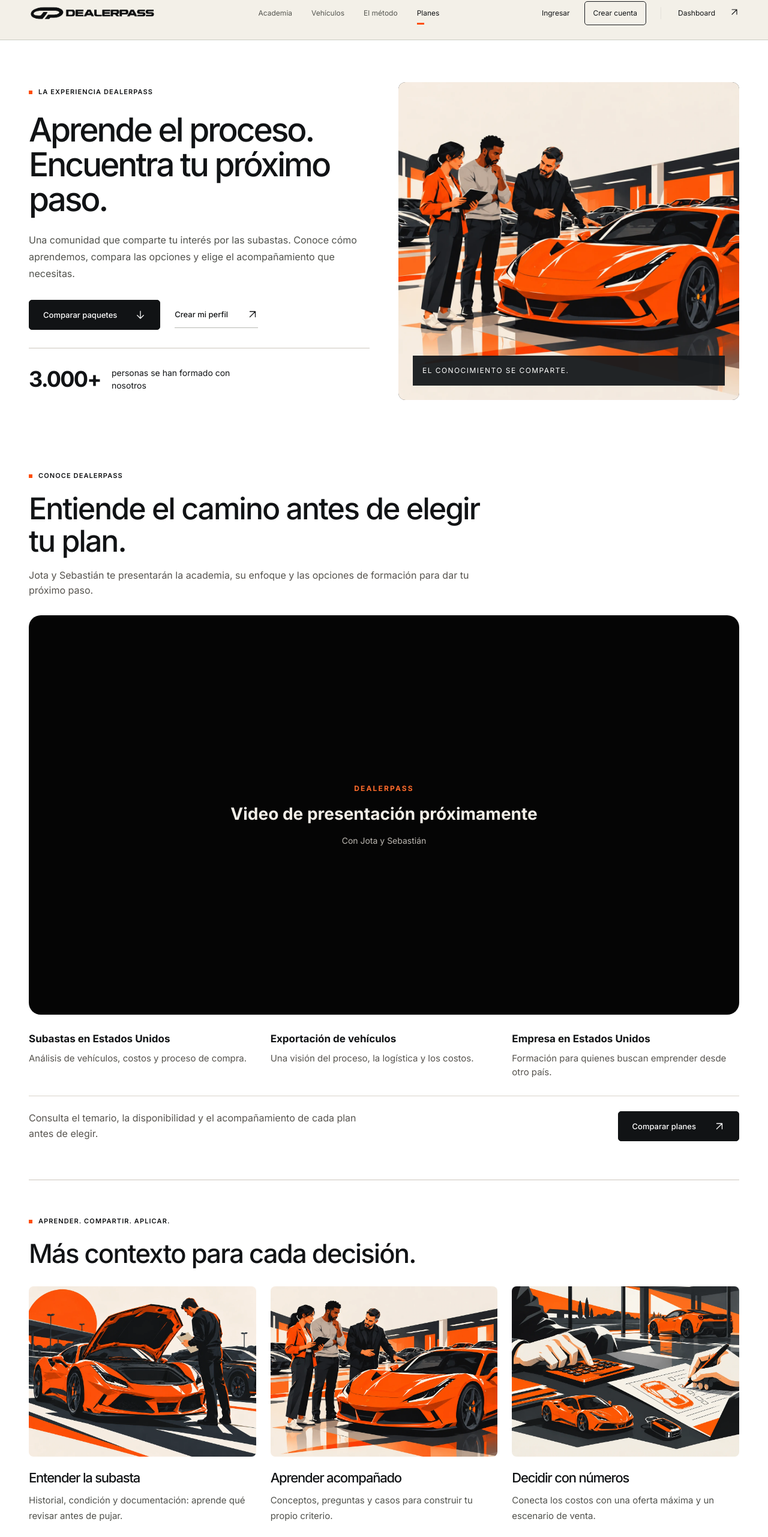
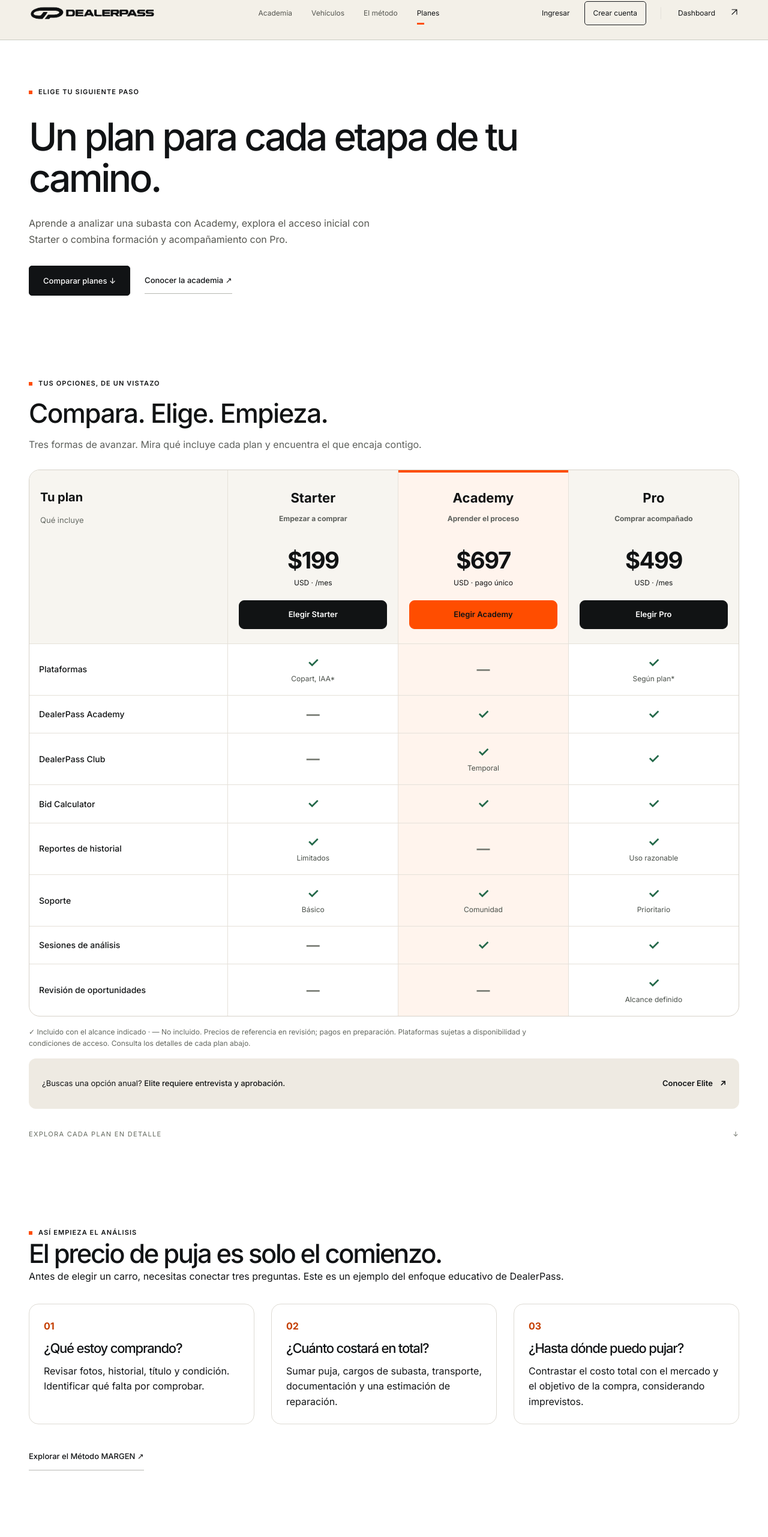
Before and after one commit to dealerpasss-jpg/PAGINA-WEB-LANDING-, a Next.js app: page /planes in a window 1280 px wide. Shown: the part 22-2585 px from the top of the page at 60% size. Built offline with nearby package versions, Linux system fonts and the light colour scheme.

Commit message:
Clarify plan selection journey and focus Academy sales page

```diff
--- a/app/academy/page.tsx
+++ b/app/academy/page.tsx
@@ -1,25 +1,32 @@
+import type { Metadata } from "next";
+import Link from "next/link";
 import AcademyPresentation from "@/components/AcademyPresentation";
-import type { Metadata } from "next";
-import { PageIntro, PrivateCTA } from "@/components/BrandSections";
+import { PageIntro } from "@/components/BrandSections";
 import AcademySection from "@/components/AcademySection";
 import Instructors from "@/components/Instructors";
-export const metadata: Metadata = {
-  title: "Academia | DealerPass",
-  description:
-    "Una ruta de formación en español para comprender las subastas de vehículos.",
-};
+import FAQ from "@/components/FAQ";
+import { LearningPreview, PurchaseGuide, SalesClose } from "@/components/SalesJourney";
+import { plans } from "@/data/plans";
+export const metadata: Metadata = { title: "Academia | DealerPass", description: "Conoce el temario, los instructores y lo que incluye DealerPass Academy." };
 export default function AcademyPage() {
-  return (
-    <>
-      <PageIntro
-        label="DEALERPASS ACADEMY"
-        title="Aprender cambia tu forma de comprar."
-        description="Conecta cada etapa del negocio automotriz. Del primer análisis a una decisión con números, contexto y criterio."
-      />
-      <AcademyPresentation />
-      <Instructors />
-      <AcademySection />
-      <PrivateCTA />
-    </>
-  );
+  const academy = plans.find(plan => plan.id === "academy")!;
+  return <>
+    <PageIntro label="DEALERPASS ACADEMY" title="Aprende a mirar más allá del precio de un carro." description="Una formación en español para conectar historial, condición, costos y comercialización antes de tomar una decisión." />
+    <div className="wrap plans-actions"><a className="button" href="#academy-oferta">Ver qué incluye Academy ↓</a><a className="text-link" href="#temario">Explorar el temario</a></div>
+    <AcademyPresentation />
+    <LearningPreview />
+    <div id="temario"><AcademySection /></div>
+    <Instructors />
+    <section className="section wrap sales-offer" id="academy-oferta">
+      <span className="kicker"><i /> TU FORMACIÓN</span><h2>Esto incluye DealerPass Academy.</h2>
+      <p>{academy.tagline}</p><ul className="editorial-list">{academy.features.map(feature => <li key={feature}>{feature}</li>)}</ul>
+      <p className="sales-price">{academy.price} <span>· {academy.priceSuffix}</span></p>
+      <p>Academy prioriza la formación. No incluye acceso a plataformas de subastas. La duración del acceso, la comunidad y el calendario de sesiones se confirmarán antes de habilitar la compra.</p>
+      <p className="pricing-note">Precio de referencia en revisión. Los pagos permanecen en preparación. Crear tu cuenta no activa una membresía.</p>
+      <div className="plans-actions"><Link className="button" href="/mi-cuenta?plan=academy">Elegir Academy →</Link><Link className="text-link" href="/planes#comparar">Comparar con Starter y Pro</Link></div>
+    </section>
+    <PurchaseGuide />
+    <FAQ compact />
+    <SalesClose academy />
+  </>;
 }
--- a/app/layout.tsx
+++ b/app/layout.tsx
@@ -11,6 +11,7 @@
 import "./lower.css";
 import "./readability.css";
 import "./plan-comparison.css";
+import "./sales-journey.css";
 
 const body = Inter({
   subsets: ["latin"],
--- a/app/mi-cuenta/page.tsx
+++ b/app/mi-cuenta/page.tsx
@@ -81,6 +81,7 @@
           no se concede acceso sin comprobarlos.
         </p>
       )}
+      {!selected && <>
       <div className="account-actions" aria-label="Acciones de tu cuenta">
         <Link className="account-action account-action-primary" href="/aula">Ir a mi formación <ArrowIcon direction="right" /></Link>
         {who.profile.role !== "student" && <Link className="account-action" href="/equipo">Panel del equipo <ArrowIcon /></Link>}
@@ -91,10 +92,11 @@
         </form>
       </div>
       <StudentDashboard now={now} active={active} lessons={lessonsResult.data || []} completedIds={(progressResult.data || []).map(p=>p.lesson_id)} unavailable={failed || learningFailed} profileComplete={profileComplete} paymentStates={paymentStates} />
+      </>}
       {selected && <p className="account-notice">Seleccionaste {selected.name}. Revisa sus detalles abajo antes de continuar.</p>}
-      <section id="planes" className="dashboard-plan-section"><span className="dashboard-eyebrow">TU SIGUIENTE PASO</span><h2>{active.length ? "Explora otras formas de avanzar." : "Elige cómo quieres avanzar."}</h2>
+      <section id="planes" className={`dashboard-plan-section ${selected ? "selected-purchase" : ""}`}><span className="dashboard-eyebrow">TU SIGUIENTE PASO</span><h2>{selected ? "Revisa tu elección." : active.length ? "Explora otras formas de avanzar." : "Elige cómo quieres avanzar."}</h2>
       <div className="account-grid">
-        {plans.map((plan) => (
+        {(selected ? [selected] : plans).map((plan) => (
           <article key={plan.id} className={`account-card ${selected?.id === plan.id ? "account-plan-selected" : ""}`}>
             <span className="account-tag">
               {active.includes(plan.id)
@@ -108,6 +110,7 @@
               {plan.price} {plan.priceSuffix}
             </p>
             <p>{plan.tagline}</p>
+            {selected && <><ul>{plan.features.map(feature => <li key={feature}>{feature.replace("[INSERTAR TARIFA]", "(por confirmar)")}</li>)}</ul><p>Costos de subasta, impuestos, transporte y terceros no incluidos salvo indicación expresa.</p><p><Link href="/legal/membresias">Membresías y cancelación</Link> · <Link href="/legal/reembolsos">Reembolsos</Link> · <Link href="/legal/terminos">Términos</Link></p></>}
             {plan.id === "elite" && vip?.status !== "approved" ? (
               <>
                 <p>
@@ -144,8 +147,8 @@
           habilitados.
         </p>
       )}
+      {selected && <p><Link className="text-link" href="/planes#comparar">Cambiar de plan</Link> · <Link className="text-link" href="/mi-cuenta">Volver a mi espacio</Link></p>}
       </section>
-
     </AccountShell>
   );
 }
--- a/app/planes/page.tsx
+++ b/app/planes/page.tsx
@@ -1,41 +1,25 @@
+import type { Metadata } from "next";
+import Link from "next/link";
 import AcademyPresentation from "@/components/AcademyPresentation";
-import type { Metadata } from "next";
-import Image from "next/image";
-import Link from "next/link";
+import PlanComparison from "@/components/PlanComparison";
 import PricingCards from "@/components/PricingCards";
 import FAQ from "@/components/FAQ";
-import Testimonials from "@/components/Testimonials";
-import ArrowIcon from "@/components/ArrowIcon";
-import { comparisonRows, plans } from "@/data/plans";
-export const metadata: Metadata = { title: "Planes | DealerPass", description: "Conoce la experiencia DealerPass y compara tu formación y acompañamiento." };
-const experiences = [
-  { title: "Entender la subasta", text: "Historial, condición y documentación: aprende qué revisar antes de pujar.", image: "/brand/editorial-inspection.webp" },
-  { title: "Aprender acompañado", text: "Conceptos, preguntas y casos para construir tu propio criterio.", image: "/brand/editorial-academy.webp" },
-  { title: "Decidir con números", text: "Conecta los costos con una oferta máxima y un escenario de venta.", image: "/brand/editorial-costs.webp" },
-];
+import { PurchaseGuide, SalesClose, LearningPreview } from "@/components/SalesJourney";
+export const metadata: Metadata = { title: "Planes | DealerPass", description: "Compara formación, acceso y acompañamiento. Elige tu siguiente paso con condiciones claras." };
 export default function PlanesPage() {
   return <>
-    <section className="wrap plans-welcome">
-      <div><span className="kicker"><i /> LA EXPERIENCIA DEALERPASS</span>
-        <h1>Aprende el proceso.<br />Encuentra tu próximo paso.</h1>
-        <p>Una comunidad que comparte tu interés por las subastas. Conoce cómo aprendemos, compara las opciones y elige el acompañamiento que necesitas.</p>
-        <div className="plans-actions"><a className="button" href="#planes">Comparar paquetes <ArrowIcon direction="down" /></a><Link className="text-link" href="/ingresar?mode=registro">Crear mi perfil <ArrowIcon /></Link></div>
-        <div className="plans-proof"><strong>3.000+</strong><span>personas se han formado con nosotros</span></div>
-      </div>
-      <div className="plans-hero-art"><Image src="/brand/editorial-academy.webp" alt="Ilustración de un mentor y estudiantes analizando un vehículo" fill priority sizes="(max-width: 800px) 100vw, 50vw" /><span>EL CONOCIMIENTO SE COMPARTE.</span></div>
+    <section className="page-intro wrap">
+      <span className="kicker"><i /> ELIGE TU SIGUIENTE PASO</span>
+      <h1>Un plan para cada etapa de tu camino.</h1>
+      <p>Aprende a analizar una subasta con Academy, explora el acceso inicial con Starter o combina formación y acompañamiento con Pro.</p>
+      <div className="plans-actions"><a className="button" href="#comparar">Comparar planes ↓</a><Link className="text-link" href="/academy">Conocer la academia ↗</Link></div>
     </section>
     <AcademyPresentation plansPage />
-    <section className="wrap plans-experience" aria-labelledby="experience-title">
-      <span className="kicker"><i /> APRENDER. COMPARTIR. APLICAR.</span>
-      <h2 id="experience-title">Más contexto para cada decisión.</h2>
-      <div className="experience-gallery">{experiences.map((item) => <article key={item.title}><div><Image src={item.image} alt={`Ilustración: ${item.title}`} fill sizes="(max-width: 800px) 100vw, 33vw" /></div><h3>{item.title}</h3><p>{item.text}</p></article>)}</div>
-      <p className="illustration-note">Ilustraciones de la experiencia educativa. Las actividades y el acompañamiento dependen del plan.</p>
-    </section>
-    <section className="wrap plans-heading"><span className="kicker"><i /> TU FORMACIÓN, A TU RITMO</span><h2>Elige desde dónde quieres avanzar.</h2><p>Compara el alcance y la modalidad de pago. Puedes crear tu perfil antes de elegir; crear una cuenta no activa una membresía.</p></section>
-    <PricingCards />
-    <section className="wrap plans-comparison"><details><summary>Ver la comparación completa de los planes</summary><div className="plans-table-scroll" tabIndex={0} role="region" aria-label="Comparación de planes"><table><caption>Qué incluye cada opción</caption><thead><tr><th scope="col">Incluye</th>{plans.map(p=><th scope="col" key={p.id}>{p.name.replace("DealerPass ","")}</th>)}</tr></thead><tbody>{comparisonRows.map(row=><tr key={row.label}><th scope="row">{row.label}</th>{plans.map(p=><td key={p.id}>{row[p.id]}</td>)}</tr>)}</tbody></table></div><p>* La disponibilidad de plataformas depende del plan, del estado y de las condiciones de terceros.</p></details></section>
-    <section className="wrap plans-steps"><h2>Tu camino empieza aquí.</h2><ol><li><span>01</span><h3>Crea tu perfil</h3><p>Regístrate con tu correo y confirma tu cuenta.</p></li><li><span>02</span><h3>Elige tu formación</h3><p>Revisa el alcance, precio y condiciones del paquete.</p></li><li><span>03</span><h3>Entra a tu dashboard</h3><p>Consulta tu formación cuando el pago esté confirmado. Elite requiere entrevista y aprobación previa.</p></li></ol><Link className="text-link" href="/ingresar">Ya tengo cuenta · Ingresar <ArrowIcon /></Link></section>
-    <Testimonials />
+    <section className="wrap sales-comparison" id="planes"><div id="comparar" /><PlanComparison /></section>
+    <LearningPreview />
+    <PricingCards comparison={false} />
+    <PurchaseGuide />
     <FAQ />
+    <SalesClose />
   </>;
 }
--- /dev/null
+++ b/app/sales-journey.css
@@ -0,0 +1 @@
+.sales-comparison,.sales-offer,#temario,#comparar{scroll-margin-top:110px}.sales-comparison{padding-top:40px}.sales-three{display:grid;grid-template-columns:repeat(3,minmax(0,1fr));gap:28px;margin:32px 0;list-style:none;padding:0}.sales-three article,.sales-three li{padding:24px;border:1px solid #dedbd4;border-radius:16px}.sales-three article>span{color:#c43e00;font-weight:700}.sales-three h3{font-size:22px;margin:12px 0}.sales-three p,.sales-conditions p{line-height:1.6}.sales-conditions{padding:24px;background:#f2eee7;border-radius:16px}.sales-conditions nav{display:flex;flex-wrap:wrap;gap:20px}.sales-conditions a{text-decoration:underline;text-underline-offset:4px}.sales-offer .editorial-list{max-width:700px}.sales-price{font-size:36px;font-weight:700}.sales-price span{font-size:16px;font-weight:400}.sales-close{border-top:1px solid #dedbd4}.selected-purchase{margin:24px 0}.selected-purchase .account-grid{grid-template-columns:minmax(0,720px)}@media(max-width:700px){.sales-three{grid-template-columns:1fr;gap:12px}.sales-three article,.sales-three li{padding:20px}.sales-price{font-size:28px}.sales-conditions nav{flex-direction:column;gap:14px}}
--- a/components/AcademyPresentation.tsx
+++ b/components/AcademyPresentation.tsx
@@ -6,6 +6,7 @@
 const presentationVideoUrl = "";
 
 export default function AcademyPresentation({ plansPage = false }: { plansPage?: boolean }) {
+  if (!presentationVideoUrl) return null;
   return (
     <section id="presentacion" className={`wrap ${styles.section}`} aria-labelledby="presentation-title">
       <div className={styles.heading}>
--- a/components/AcademySection.tsx
+++ b/components/AcademySection.tsx
@@ -31,8 +31,8 @@
           Estos son los ejes de la formación. La disponibilidad de las lecciones
           y los recursos se confirma para cada plan.
         </p>
-        <Link href="/aula" className="text-link">
-          Ver mi formación <ArrowIcon />
+        <Link href="#academy-oferta" className="text-link">
+          Ver qué incluye Academy <ArrowIcon />
         </Link>
       </div>
       <div>
--- a/components/PricingCards.tsx
+++ b/components/PricingCards.tsx
@@ -5,10 +5,10 @@
 import Link from "next/link";
 import { plans } from "@/data/plans";
 import { track } from "@/lib/analytics";
-export default function PricingCards() {
+export default function PricingCards({ comparison = true }: { comparison?: boolean }) {
   return (
-    <section className="wrap pricing-section" id="planes">
-      <PlanComparison />
+    <section className="wrap pricing-section" id={comparison ? "planes" : "detalle-planes"}>
+      {comparison && <PlanComparison />}
       <div className="pricing-grid">
         {plans
           .filter((p) => p.id !== "elite")
--- /dev/null
+++ b/components/SalesJourney.tsx
@@ -0,0 +1,18 @@
+import Link from "next/link";
+export function LearningPreview() {
+  return <section className="section wrap sales-preview">
+    <span className="kicker"><i /> ASÍ EMPIEZA EL ANÁLISIS</span><h2>El precio de puja es solo el comienzo.</h2>
+    <p>Antes de elegir un carro, necesitas conectar tres preguntas. Este es un ejemplo del enfoque educativo de DealerPass.</p>
+    <div className="sales-three"><article><span>01</span><h3>¿Qué estoy comprando?</h3><p>Revisar fotos, historial, título y condición. Identificar qué falta por comprobar.</p></article><article><span>02</span><h3>¿Cuánto costará en total?</h3><p>Sumar puja, cargos de subasta, transporte, documentación y una estimación de reparación.</p></article><article><span>03</span><h3>¿Hasta dónde puedo pujar?</h3><p>Contrastar el costo total con el mercado y el objetivo de la compra, considerando imprevistos.</p></article></div>
+    <Link className="text-link" href="/metodo-margen">Explorar el Método MARGEN ↗</Link>
+  </section>;
+}
+export function PurchaseGuide() {
+  return <section className="section wrap sales-guide"><span className="kicker"><i /> ANTES DE CONTINUAR</span><h2>Tu elección, paso a paso.</h2>
+    <ol className="sales-three"><li><h3>1. Elige tu plan</h3><p>Compara el alcance y la modalidad de pago. Conservamos tu elección al iniciar sesión o crear tu cuenta.</p></li><li><h3>2. Revisa los detalles</h3><p>Confirma qué incluye, el precio y las condiciones. Crear una cuenta no activa ni cobra una membresía.</p></li><li><h3>3. Confirma y accede</h3><p>Cuando los pagos estén habilitados, podrás continuar. El acceso se activa después de verificar el pago.</p></li></ol>
+    <div className="sales-conditions"><h3>Qué debes tener claro</h3><p>Los cargos de subasta, impuestos, transporte y costos de terceros no están incluidos salvo indicación expresa. El acceso a plataformas depende del plan y de sus condiciones. La formación no garantiza resultados.</p><nav aria-label="Condiciones de compra"><Link href="/legal/membresias">Membresías y cancelación</Link><Link href="/legal/reembolsos">Reembolsos</Link><Link href="/legal/terminos">Términos</Link></nav></div>
+  </section>;
+}
+export function SalesClose({ academy = false }: { academy?: boolean }) {
+  return <section className="section wrap sales-close"><h2>{academy ? "Tu siguiente paso empieza por aprender." : "Elige el acompañamiento que necesitas."}</h2><p>Revisa el alcance de tu plan. Si tienes dudas, habla con el equipo antes de decidir.</p><div className="plans-actions"><Link className="button" href={academy ? "/mi-cuenta?plan=academy" : "#comparar"}>{academy ? "Elegir Academy" : "Elegir mi plan"} →</Link><Link className="text-link" href="/contacto">Resolver mis dudas ↗</Link></div></section>;
+}
```
